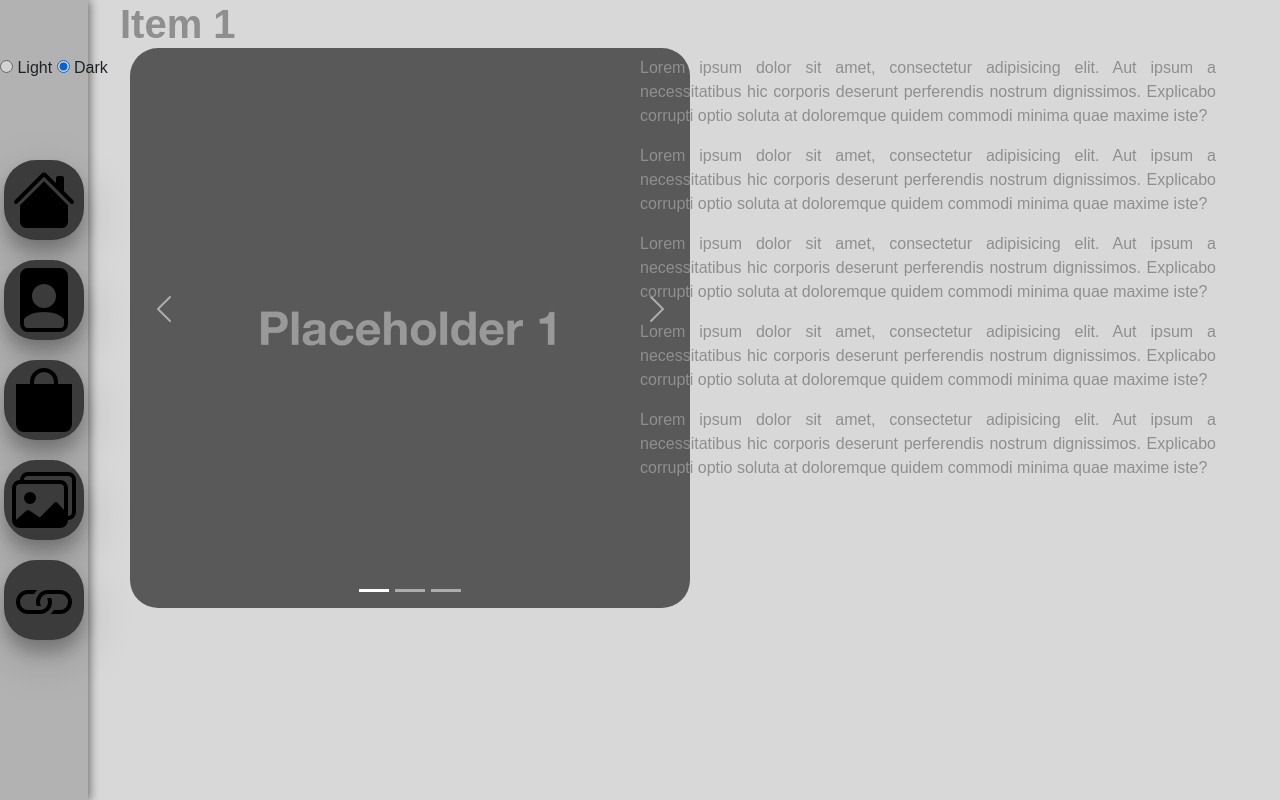
After one commit to JamesTK42/innovatemywebappJamesc, a Flask app: page /item1 in a window 1280 px wide. The commit adds this page. Run offline with Flask 2, Linux system fonts and the light colour scheme.

Commit message:
new pages

```diff
--- a/static/css/main.css
+++ b/static/css/main.css
@@ -8,7 +8,8 @@
     h1,
     h2,
     h3,
-    p {
+    p,
+    pre {
         color: rgb(143, 143, 143);
     }
 }
@@ -22,7 +23,8 @@
     h1,
     h2,
     h3,
-    p {
+    p,
+    pre {
         color: rgb(143, 143, 143);
     }
 }
@@ -30,7 +32,10 @@
 /* font Style */
 * {
     font-family: Arial, Helvetica, sans-serif;
+}
 
+h1 {
+    font-weight: bold;
 }
 
 svg {
@@ -47,14 +52,16 @@ svg {
         backdrop-filter: blur(2px);
         width: 100%;
         right: 0px;
-        top: -20px;
+        top: 0px;
         position: fixed;
     }
 
-    p {
+    p,
+    pre {
         text-align: justify;
         margin-left: 15px;
         margin-right: 15px;
+        font-family: Arial, Helvetica, sans-serif;
     }
 
 
@@ -66,23 +73,24 @@ svg {
         min-height: 10vh;
         flex-direction: row;
         position: fixed;
-        justify-content: center;
+        /* justify-content: center; */
         align-items: flex-end;
         width: 100%;
         right: 0px;
         bottom: 0px;
-
+        overflow: auto
     }
 
     .links {
         background-color: rebeccapurple;
         margin: 7px;
-        width: 10vh;
+        min-width: 10vh;
         height: 10vh;
         border-radius: 40%;
         display: flex;
         justify-content: space-evenly;
         align-items: center;
+
     }
 
     /* shop */
@@ -104,19 +112,91 @@ svg {
         margin: 10px;
         margin: 1vh;
     }
+
+    /* items */
+
+    .itemgal {
+        width: 99vw;
+        height: auto;
+        display: flex;
+        position: absolute;
+    }
+
+    .itmimg {
+        /* border-radius: 5%; */
+        width: 95vw;
+        height: auto;
+        margin: 10px;
+        margin-top: 46px;
+    }
+
+    #e404 {
+        padding-top: 30%;
+        text-align: center;
+    }
+
+    #e404p {
+        text-align: center;
+    }
+
+    .e404img {
+        width: 80vw;
+        height: auto;
+        border-radius: 10%;
+        margin-left: 10vw;
+        margin-right: 10vw;
+    }
+
+    .flexshop {
+        display: flex;
+        width: 99vw;
+        height: 100vh;
+        margin-top: 48vh;
+        flex-direction: column;
+        flex-wrap: nowrap;
+        position: absolute;
+        text-align: justify;
+        padding-top: 11%;
+        padding-bottom: 50%;
+
+    }
+
+    .icons {
+        position: absolute;
+        top: 50%;
+        left: 50%;
+        transform: translate(-50%, -50%);
+        text-align: center;
+        list-style-type: none;
+        display: flex;
+        flex-direction: column;
+        align-items: center;
+    }
+
+    .socials {
+        background: none;
+        border: none;
+        margin: 15px;
+
+    }
+
+    .twitlink {
+        width: 30vw;
+    }
 }
 
 @media(orientation:landscape) {
 
-    h1,
-    p {
+    h1 {
         margin-left: 15vh;
         margin-right: 30vh;
     }
 
-    p {
+    /* p {
         text-align: justify;
-    }
+                margin-left: 15vh;
+        margin-right: 30vh;
+    } */
 
 
     nav {
@@ -167,4 +247,81 @@ svg {
         box-shadow: 0 12px 14px 0 rgba(0, 0, 0, 0.24), 0 17px 50px 0 rgba(0, 0, 0, 0.19);
     }
 
+    /* items */
+
+    .itemgal {
+        margin-left: 15vh;
+        width: 70vh;
+        height: auto;
+        display: flex;
+        position: fixed;
+    }
+
+    .itmimg {
+        border-radius: 5%;
+        width: 70vh;
+        height: auto;
+        margin: 10px;
+        margin-top: 6vh;
+    }
+
+    .flexshop {
+        display: flex;
+        width: 45%;
+        flex-direction: column;
+        flex-wrap: nowrap;
+        margin-left: 50vw;
+        position: fixed;
+        text-align: justify;
+
+    }
+
+    .icons {
+        position: absolute;
+        top: 50%;
+        left: 50%;
+        transform: translate(-50%, -50%);
+        text-align: center;
+        list-style-type: none;
+        display: flex;
+        align-items: center;
+    }
+
+    .socials {
+        background: none;
+        border: none;
+
+    }
+
+    .twitlink {
+        width: 150px;
+        transition: all .3s ease-in-out;
+    }
+
+    .twitlink:hover {
+        transform: scale(1.1);
+    }
+
+
+    #e404 {
+        /* margin-left: 11vh; */
+        text-align: center;
+    }
+
+    #e404p {
+        /* margin-left: 11vh; */
+        text-align: center;
+    }
+
+    .e404img {
+
+        width: 28vw;
+        height: auto;
+        border-radius: 10%;
+        position: fixed;
+        top: 50%;
+        left: 50%;
+        transform: translate(-50%, -50%);
+    }
+
 }
--- a/templates/404.html
+++ b/templates/404.html
@@ -4,5 +4,11 @@
 
 <h1>HOWD YOU GET HERE</h1>
 
+<pre id="e404">You fucked up and somehow ended up on this
+    <b>404 Page</b>.
+    Actually it was probaby my fuck up...
+    Im new to HTML soz lol!</pre>
+<p id="e404p">Click Le Image To Go Home.</p>
+<div><a href="/"><img class="e404img" src="static\images\Untitled presentation (1).png" alt=""></a></div>
 
 {% endblock %}
--- a/templates/base.html
+++ b/templates/base.html
@@ -5,9 +5,11 @@
     <meta charset="UTF-8">
     <meta http-equiv="X-UA-Compatible" content="IE=edge">
     <meta name="viewport" content="width=device-width, initial-scale=1.0">
-    <link rel="stylesheet" href="{{ url_for('static', filename='css/main.css')}}">
     <!--CSS LINK-->
 
+    <link href="https://cdn.jsdelivr.net/npm/bootstrap@5.2.0-beta1/dist/css/bootstrap.min.css" rel="stylesheet"
+        integrity="sha384-0evHe/X+R7YkIZDRvuzKMRqM+OrBnVFBL6DOitfPri4tjfHxaWutUpFmBp4vmVor" crossorigin="anonymous">
+    <link rel="stylesheet" href="{{ url_for('static', filename='css/main.css')}}">
     <title>Document</title>
 </head>
 
@@ -17,6 +19,7 @@
     {% endblock %}
 
     <nav>
+
         <a class="links" href="/"><svg xmlns="http://www.w3.org/2000/svg" width="8vh" height="auto" fill="currentColor"
                 class="NavIcon" viewBox="0 0 16 16">
                 <path fill-rule="evenodd"
@@ -24,7 +27,7 @@
                 <path fill-rule="evenodd"
                     d="M7.293 1.5a1 1 0 0 1 1.414 0l6.647 6.646a.5.5 0 0 1-.708.708L8 2.207 1.354 8.854a.5.5 0 1 1-.708-.708L7.293 1.5z" />
             </svg></a>
-        <a class="links" href="Link 2"><svg xmlns="http://www.w3.org/2000/svg" width="8vh" height="auto"
+        <a class="links" href="/whois"><svg xmlns="http://www.w3.org/2000/svg" width="8vh" height="auto"
                 fill="currentColor" class="NavIcon" viewBox="0 0 16 16">
                 <path
                     d="M12 0H4a2 2 0 0 0-2 2v12a2 2 0 0 0 2 2h8a2 2 0 0 0 2-2V2a2 2 0 0 0-2-2zm-1 7a3 3 0 1 1-6 0 3 3 0 0 1 6 0zm-3 4c2.623 0 4.146.826 5 1.755V14a1 1 0 0 1-1 1H4a1 1 0 0 1-1-1v-1.245C3.854 11.825 5.377 11 8 11z" />
@@ -40,7 +43,20 @@
                 <path
                     d="M14.002 13a2 2 0 0 1-2 2h-10a2 2 0 0 1-2-2V5A2 2 0 0 1 2 3a2 2 0 0 1 2-2h10a2 2 0 0 1 2 2v8a2 2 0 0 1-1.998 2zM14 2H4a1 1 0 0 0-1 1h9.002a2 2 0 0 1 2 2v7A1 1 0 0 0 15 11V3a1 1 0 0 0-1-1zM2.002 4a1 1 0 0 0-1 1v8l2.646-2.354a.5.5 0 0 1 .63-.062l2.66 1.773 3.71-3.71a.5.5 0 0 1 .577-.094l1.777 1.947V5a1 1 0 0 0-1-1h-10z" />
             </svg></a>
+        <a class="links" href="/links"><svg xmlns="http://www.w3.org/2000/svg" width="8vh" height="auto"
+                fill="currentColor" class="bi bi-link" viewBox="0 0 16 16">
+                <path
+                    d="M6.354 5.5H4a3 3 0 0 0 0 6h3a3 3 0 0 0 2.83-4H9c-.086 0-.17.01-.25.031A2 2 0 0 1 7 10.5H4a2 2 0 1 1 0-4h1.535c.218-.376.495-.714.82-1z" />
+                <path
+                    d="M9 5.5a3 3 0 0 0-2.83 4h1.098A2 2 0 0 1 9 6.5h3a2 2 0 1 1 0 4h-1.535a4.02 4.02 0 0 1-.82 1H12a3 3 0 1 0 0-6H9z" />
+            </svg></a>
     </nav>
+    <div class="ld">
+        <input type="radio" id="dark-mode" value="dark-mode" name="color-scheme">
+        <label for="dark-mode" class="color-scheme">Light</label>
+        <input type="radio" id="light-mode" value="light-mode" name="color-scheme" checked>
+        <label for="light-mode" class="color-scheme">Dark</label>
+    </div>
 
 
 
@@ -52,8 +68,9 @@
 
 
 
-
-
+    <script src="https://cdn.jsdelivr.net/npm/bootstrap@5.2.0-beta1/dist/js/bootstrap.bundle.min.js"
+        integrity="sha384-pprn3073KE6tl6bjs2QrFaJGz5/SUsLqktiwsUTF55Jfv3qYSDhgCecCxMW52nD2"
+        crossorigin="anonymous"></script>
     <script src="{{ url_for('static', filename='js/main.js') }}"></script>
 </body>
 
--- /dev/null
+++ b/templates/item1.html
@@ -0,0 +1,69 @@
+{% extends 'base.html' %}
+{% block content %}
+
+
+
+<!-- Carousel -->
+<div class="itemgal">
+    <div id="carouselExampleIndicators" class="carousel slide" data-bs-ride="true">
+        <div class="carousel-indicators">
+            <button type="button" data-bs-target="#carouselExampleIndicators" data-bs-slide-to="0" class="active"
+                aria-current="true" aria-label="Slide 1"></button>
+            <button type="button" data-bs-target="#carouselExampleIndicators" data-bs-slide-to="1"
+                aria-label="Slide 2"></button>
+            <button type="button" data-bs-target="#carouselExampleIndicators" data-bs-slide-to="2"
+                aria-label="Slide 3"></button>
+        </div>
+        <div class="carousel-inner">
+            <div class="carousel-item active" data-bs-interval="10000">
+                <img class="itmimg" src="/static/images/Untitled presentation (1).png" class="d-block w-100" alt="...">
+            </div>
+            <div class="carousel-item" data-bs-interval="10000">
+                <img class="itmimg" src="/static/images/Untitled presentation (2).png" class="d-block w-100" alt="...">
+            </div>
+            <div class="carousel-item" data-bs-interval="10000">
+                <img class="itmimg" src="/static/images/Untitled presentation (3).png" class="d-block w-100" alt="...">
+            </div>
+        </div>
+        <button class="carousel-control-prev" type="button" data-bs-target="#carouselExampleIndicators"
+            data-bs-slide="prev">
+            <span class="carousel-control-prev-icon" aria-hidden="true"></span>
+            <span class="visually-hidden">Previous</span>
+        </button>
+        <button class="carousel-control-next" type="button" data-bs-target="#carouselExampleIndicators"
+            data-bs-slide="next">
+            <span class="carousel-control-next-icon" aria-hidden="true"></span>
+            <span class="visually-hidden">Next</span>
+        </button>
+    </div>
+</div>
+
+<h1>Item 1</h1>
+<div class="flexshop">
+    <p>Lorem ipsum dolor sit amet, consectetur adipisicing elit. Aut ipsum a necessitatibus hic corporis
+        deserunt
+        perferendis nostrum dignissimos. Explicabo corrupti optio soluta at doloremque quidem commodi minima
+        quae maxime
+        iste?</p>
+    <p>Lorem ipsum dolor sit amet, consectetur adipisicing elit. Aut ipsum a necessitatibus hic corporis
+        deserunt
+        perferendis nostrum dignissimos. Explicabo corrupti optio soluta at doloremque quidem commodi minima
+        quae maxime
+        iste?</p>
+    <p>Lorem ipsum dolor sit amet, consectetur adipisicing elit. Aut ipsum a necessitatibus hic corporis
+        deserunt
+        perferendis nostrum dignissimos. Explicabo corrupti optio soluta at doloremque quidem commodi minima
+        quae maxime
+        iste?</p>
+    <p>Lorem ipsum dolor sit amet, consectetur adipisicing elit. Aut ipsum a necessitatibus hic corporis
+        deserunt
+        perferendis nostrum dignissimos. Explicabo corrupti optio soluta at doloremque quidem commodi minima
+        quae maxime
+        iste?</p>
+    <p>Lorem ipsum dolor sit amet, consectetur adipisicing elit. Aut ipsum a necessitatibus hic corporis
+        deserunt
+        perferendis nostrum dignissimos. Explicabo corrupti optio soluta at doloremque quidem commodi minima
+        quae maxime
+        iste?</p>
+</div>
+{% endblock %}
--- a/views.py
+++ b/views.py
@@ -10,6 +10,16 @@ def home():
     return render_template("index.html")
 
 
+@views.route("/whois")
+def about():
+    return render_template("about.html")
+
+
+@views.route("/links")
+def links():
+    return render_template("links.html")
+
+
 @views.route("/shop")
 def shop():
     return render_template("shop.html")
@@ -18,3 +28,8 @@ def shop():
 @views.route("/login")
 def login():
     return render_template("login.html")
+
+
+@views.route("/item1")
+def item1():
+    return render_template("item1.html")
```
Also changed, not shown: templates/about.html (added, +8 -0 lines), templates/links.html (added, +29 -0 lines), templates/shop.html (+1 -11 lines), static/images/Discord-Logo-Color.png (added), static/images/LI-In-Bug.png (added), static/images/Octocat.png (added), static/images/Twitter-logo-png-1.png (added).
